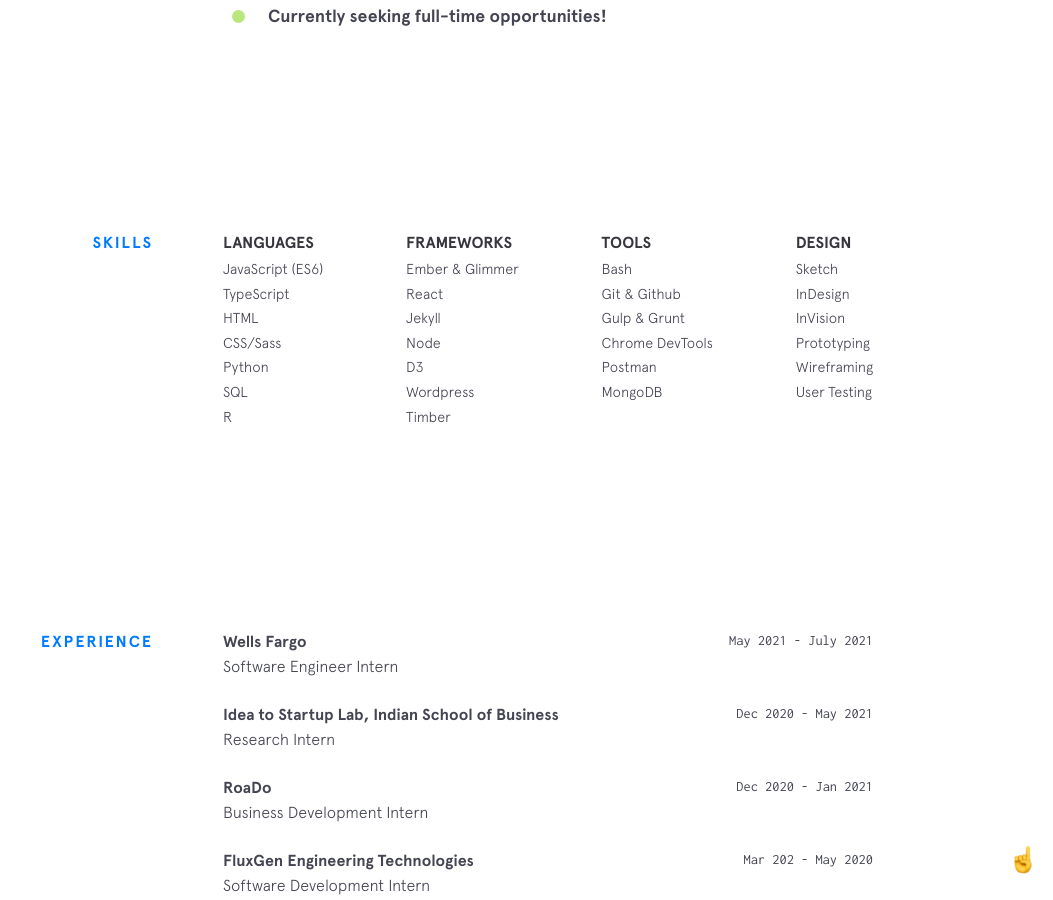
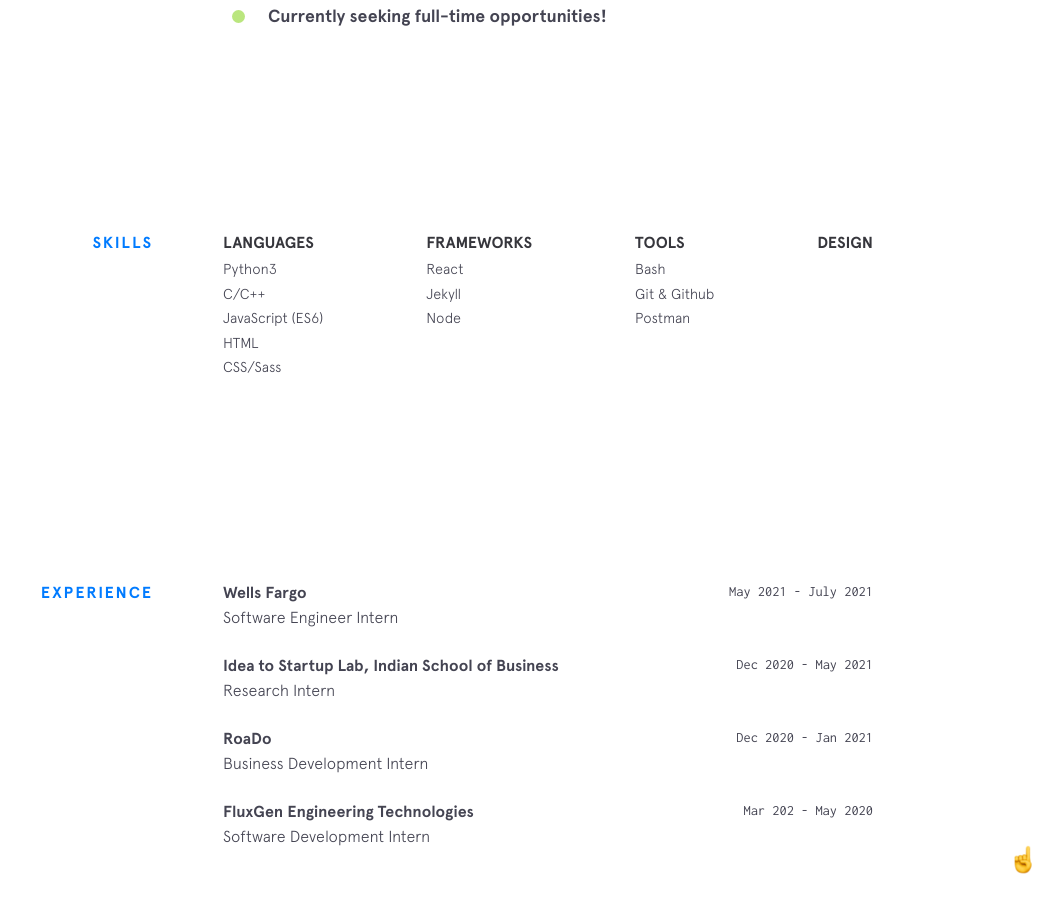
Before and after one commit to meghna-sk/meghna-sk.github.io, a Jekyll site: the page built from index.html, in a window 1280 px wide and 900 px high, scrolled down 1387 px. Shown: the whole window, without its empty margins (227-1280 px from the left). Built offline with Jekyll 4.4.1, drawn with Linux system fonts in a browser that asks for light colours; nearby versions of some CDN libraries.

Commit message:
updated skills

```diff
--- a/_data/skills.yml
+++ b/_data/skills.yml
@@ -1,33 +1,30 @@
 languages:
+  - item: Python3
+  - item: C/C++
   - item: JavaScript (ES6)
-  - item: TypeScript
   - item: HTML
   - item: CSS/Sass
-  - item: Python
-  - item: SQL
-  - item: R
 
 frameworks:
-  - item: Ember & Glimmer
   - item: React
   - item: Jekyll
   - item: Node
-  - item: D3
-  - item: Wordpress
-  - item: Timber
+
+databases:
+  - item: SQL
+  - item: MongoDB
+
+libraries:
+  - item: Tensorflow
+  - item: OpenCV
+  - item: NumPy
+  - item: Bootstrap
 
 tools:
   - item: Bash
   - item: Git & Github
-  - item: Gulp & Grunt
-  - item: Chrome DevTools
   - item: Postman
-  - item: MongoDB
 
-design:
-  - item: Sketch
-  - item: InDesign
-  - item: InVision
-  - item: Prototyping
-  - item: Wireframing
-  - item: User Testing
+others:
+  - item: Notion
+  - item: Canva
```
